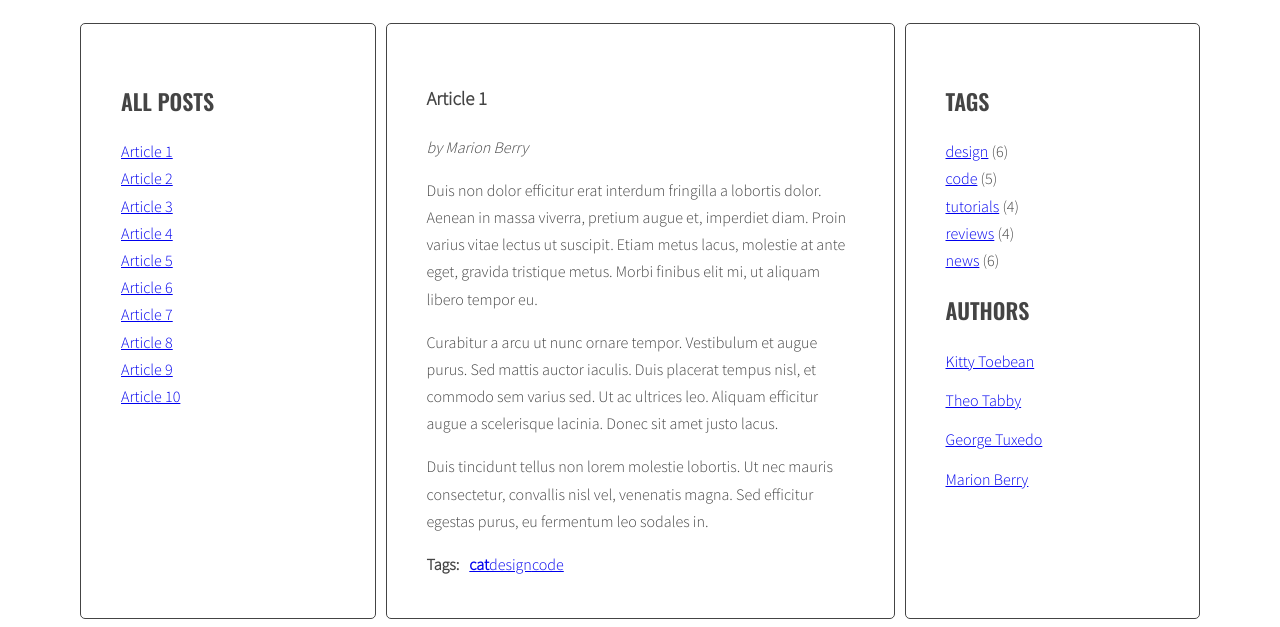
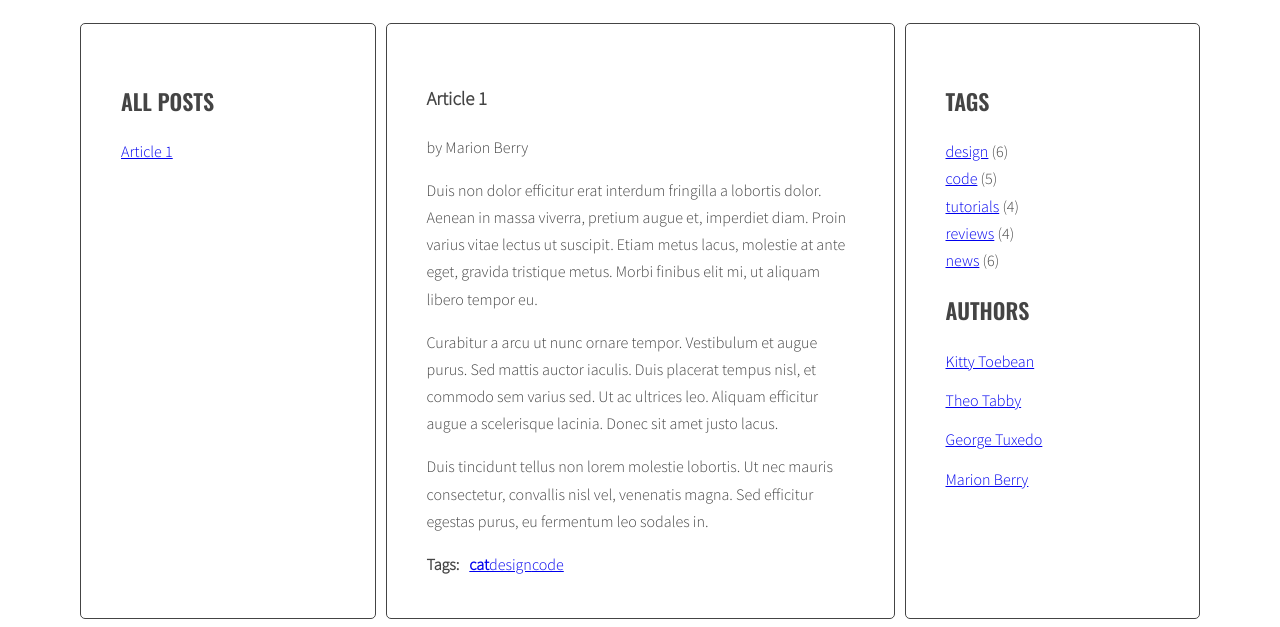
Before and after one commit to stelmonitos/javascript-blog, a website: page index.html in a window 1280 px wide. Both pictures are taken after a click on the link "cat". Shown: the part 220-847 px from the top of the page. Drawn offline with nearby package versions, Linux system fonts and the light colour scheme.

Commit message:
Change generateTitleLinks

```diff
--- a/js/script.js
+++ b/js/script.js
@@ -46,15 +46,13 @@
     optTitleListSelector = '.titles',
     optArticleTagsSelector = '.post-tags .list';
 
-  const generateTitleLinks = function () {
+  function generateTitleLinks(customSelector = ''){
     /* remove contents of titleList */
-
     const titleList = document.querySelector(optTitleListSelector);
     titleList.innerHTML = '';
-
     /* for each article */
     let html = '';
-    const articles = document.querySelectorAll(optArticleSelector);
+    const articles = document.querySelectorAll(optArticleSelector + customSelector);
     for (let article of articles) {
       /* get the article id */
       const articleId = article.getAttribute('id');
@@ -126,7 +124,7 @@
       activeTagLink.classList.remove('active');
       /* END LOOP: for each active tag link */
     }
-    /*[]find all tag links with "href" attribute equal to the "href" constant */
+    /*[DONE!]find all tag links with "href" attribute equal to the "href" constant */
     const tagLinks = document.querySelectorAll('a[href="' + href + '"]')
     /* START LOOP: for each found tag link */
     for(let tagLink of tagLinks){
@@ -135,8 +133,10 @@
       /* END LOOP: for each found tag link */
     }
     /* execute function "generateTitleLinks" with article selector as argument */
-    generateTitleLinks(optArticleSelector);
+    generateTitleLinks('[data-tags~="' + tag + '"]');
   }
+
+
   function addClickListenersToTags() {
     /* find all links to tags */
     const tagLinks = document.querySelectorAll('a[href^="#tag-"]');
--- a/sass/style.scss
+++ b/sass/style.scss
@@ -112,10 +112,6 @@ body {
   }
 }
 
-.post-author {
-  font-style: italic;
-}
-
 .post-tags {
 
   display: flex;
```
Also changed, not shown: css/style.css, 1 other file.
